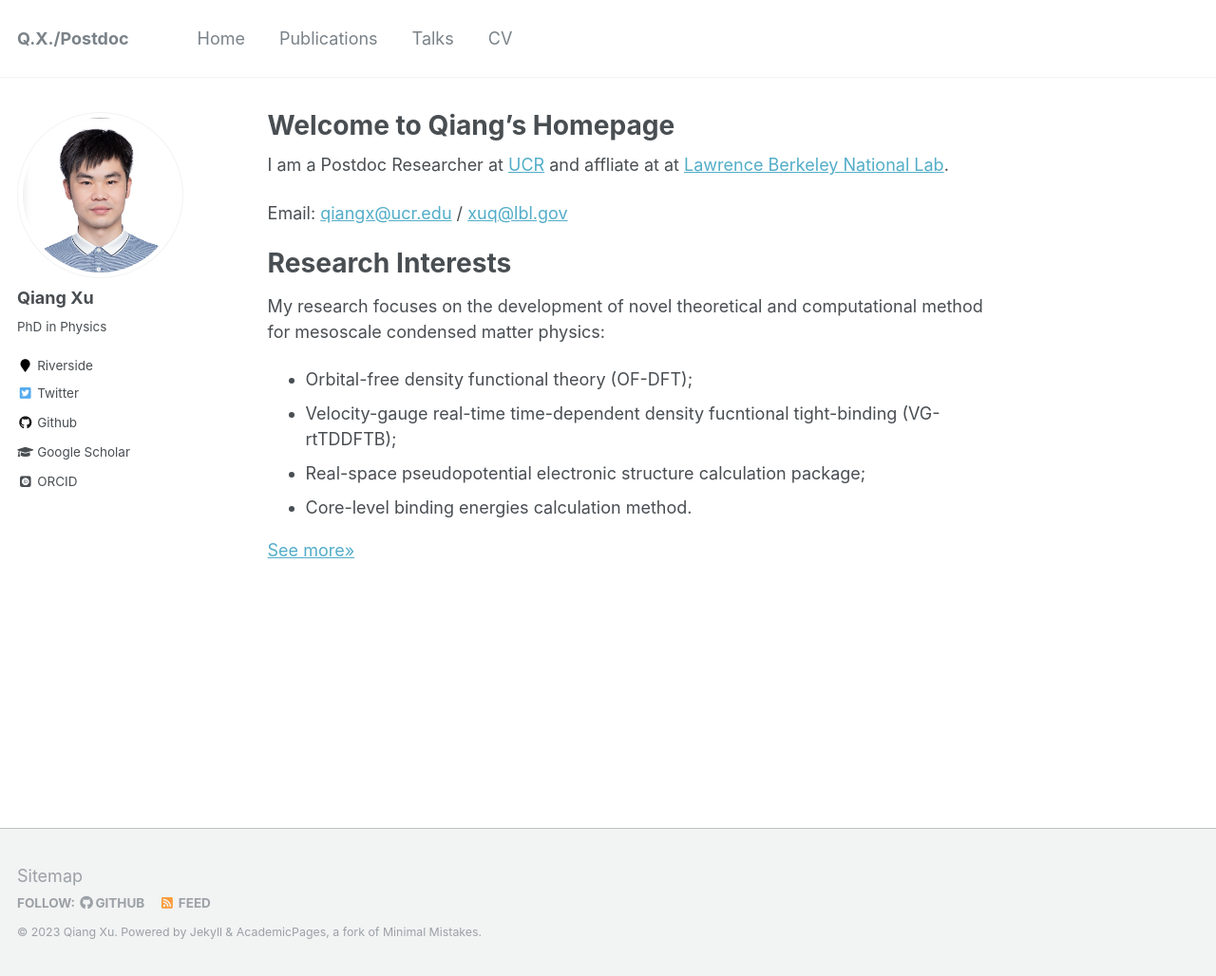
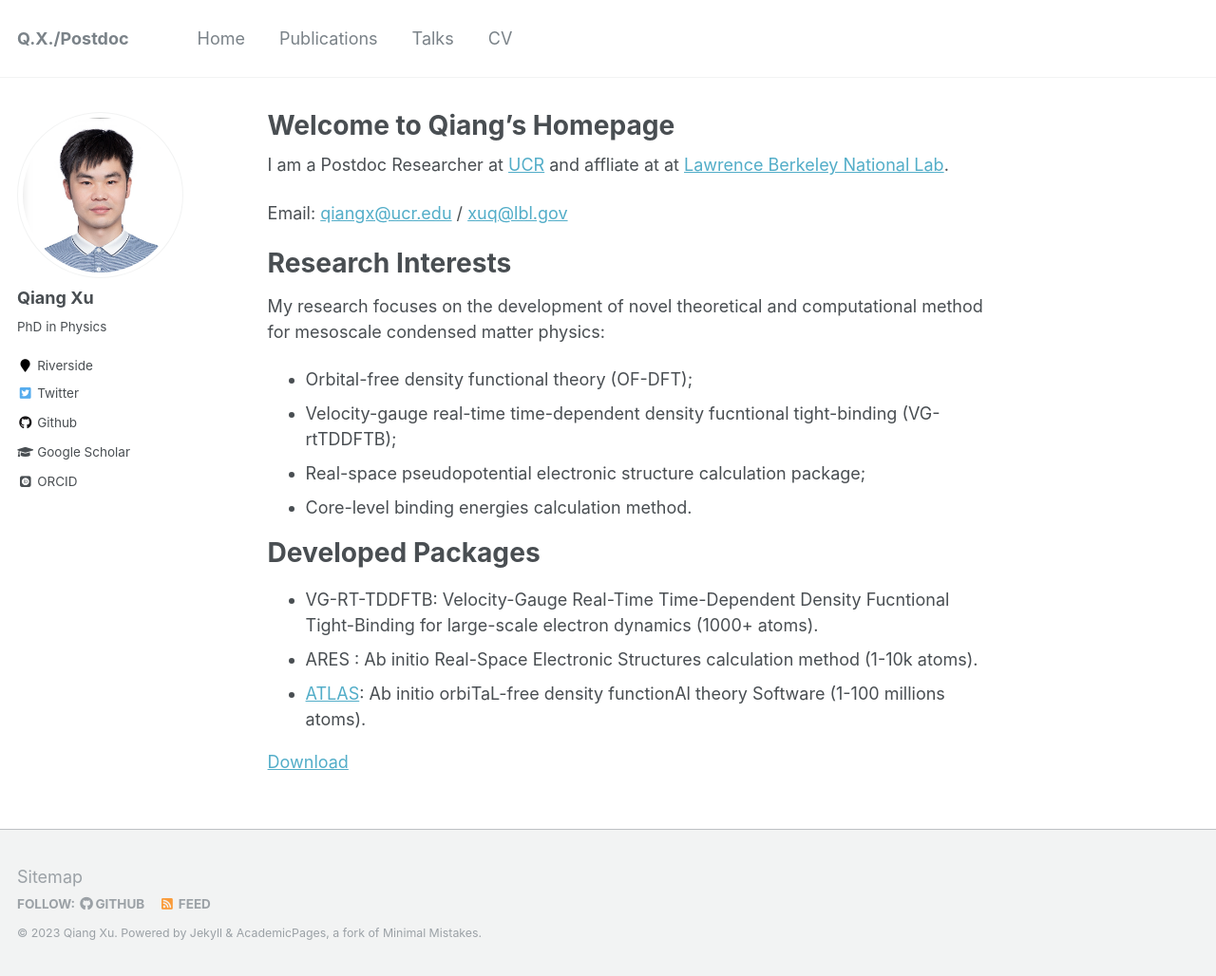
Before and after one commit to xqjlu/xqjlu.github.io, a Jekyll site: the page built from _pages/about.md, in a window 1280 px wide and 1028 px high. Shown: the whole window at 95% size. Built offline with Jekyll 4.4.1, drawn with Linux system fonts in a browser that asks for light colours; some web fonts are replaced.

Commit message:
packages

```diff
--- a/_pages/about.md
+++ b/_pages/about.md
@@ -22,4 +22,11 @@ My research focuses on the development of novel theoretical and computational me
 * Real-space pseudopotential electronic structure calculation package;
 * Core-level binding energies calculation method.
 
-[See more>>](https://xqjlu.github.io/publications/)
+Developed Packages
+======
+
+* VG-RT-TDDFTB: Velocity-Gauge Real-Time Time-Dependent Density Fucntional Tight-Binding for large-scale electron dynamics (1000+ atoms).
+* ARES : Ab initio Real-Space Electronic Structures calculation method (1-10k atoms).
+* [ATLAS](https://www.atlas-ch.cn): Ab initio orbiTaL-free density functionAl theory Software (1-100 millions atoms).
+
+[Download](https://xqjlu.github.io/publications/)
```
